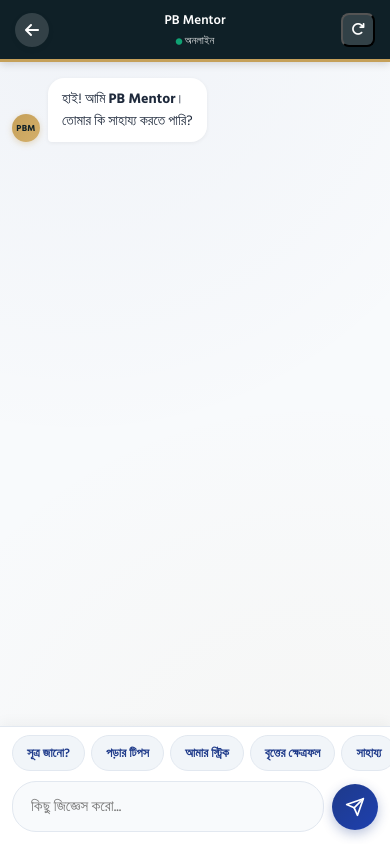
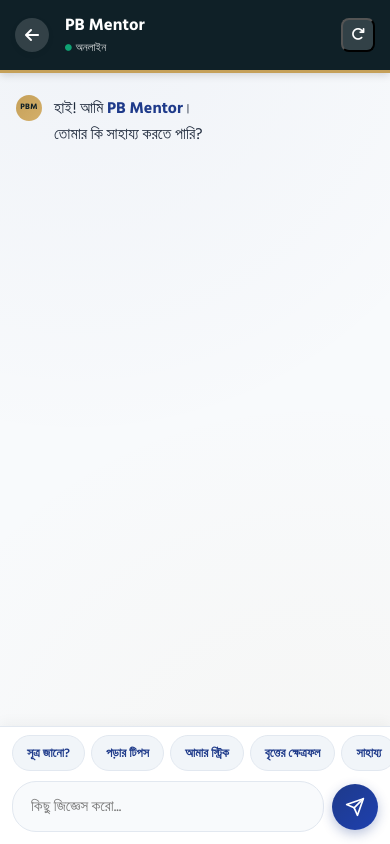
Before and after one commit to meeEL-Code/CholoPorteBoshi, a plain HTML site: page ai.html in a window 390 px wide. Drawn offline with Linux system fonts and the light colour scheme.

Commit message:
Redesigned AI chat with flat ChatGPT-style layout

```diff
--- a/css/style.css
+++ b/css/style.css
@@ -3672,3 +3672,122 @@ a:not(.btn-primary):not(.btn-secondary):not(.action-btn):not(.fab-btn) {
     .ai-input-wrap { padding: 8px 12px 12px 12px; }
     .ai-quick-actions { margin: 0 -12px; padding-left: 12px; padding-right: 12px; }
 }
+
+/* ============================================
+   AI CHAT — Flat ChatGPT-Style
+   ============================================ */
+
+/* Bot messages: no bubble, just text */
+.ai-msg-bot .ai-bubble {
+    background-color: transparent !important;
+    color: #1E293B;
+    box-shadow: none !important;
+    padding: 4px 0 !important;
+    border-radius: 0 !important;
+    font-size: 0.95rem;
+    line-height: 1.65;
+}
+
+.ai-msg-bot {
+    align-items: flex-start;
+    gap: 12px;
+    max-width: 100%;
+}
+
+/* Smaller, subtler avatar */
+.ai-avatar {
+    width: 28px !important;
+    height: 28px !important;
+    background: linear-gradient(135deg, #C5A059 0%, #D4AF6A 100%) !important;
+    color: #0F2027 !important;
+    font-size: 0.55rem !important;
+    font-weight: 800 !important;
+    margin-top: 4px;
+    box-shadow: none !important;
+}
+
+/* User messages: subtle background, no strong gradient */
+.ai-msg-user .ai-bubble {
+    background-color: #F1F5F9 !important;
+    color: #1E293B !important;
+    box-shadow: none !important;
+    border-radius: 18px !important;
+    padding: 10px 16px !important;
+    font-size: 0.92rem;
+    border: 1px solid #E2E8F0;
+}
+
+.ai-msg-user {
+    align-self: flex-end;
+    max-width: 80%;
+    flex-direction: row-reverse;
+}
+
+/* Add more breathing room between messages */
+.ai-messages {
+    gap: 22px !important;
+    padding: 24px 20px 140px 20px !important;
+}
+
+/* Welcome message slightly larger */
+.ai-msg-bot:first-child .ai-bubble {
+    font-size: 1rem;
+}
+
+/* Bold text inside bot messages — highlight color */
+.ai-msg-bot .ai-bubble b,
+.ai-msg-bot .ai-bubble strong {
+    color: #1E3A8A;
+    font-weight: 700;
+}
+
+/* ===== Typing indicator without bubble ===== */
+.ai-typing {
+    background-color: transparent !important;
+    padding: 4px 0 !important;
+    box-shadow: none !important;
+}
+
+/* Mobile adjustments */
+@media (max-width: 500px) {
+    .ai-messages { gap: 18px !important; padding: 18px 16px 130px 16px !important; }
+    .ai-msg-bot .ai-bubble { font-size: 0.92rem; }
+    .ai-msg-user .ai-bubble { font-size: 0.88rem; padding: 9px 14px !important; }
+    .ai-avatar { width: 26px !important; height: 26px !important; font-size: 0.5rem !important; }
+}
+
+/* Slimmer AI page header */
+.ai-page-body .notes-header {
+    padding: 12px 0 !important;
+    min-height: 56px;
+}
+
+.ai-page-body .notes-title-wrap {
+    text-align: left !important;
+    padding-left: 4px;
+}
+
+.ai-page-body .notes-title {
+    font-size: 1.05rem !important;
+    font-weight: 700;
+}
+
+.ai-page-body .notes-subtitle {
+    font-size: 0.7rem !important;
+    display: flex;
+    align-items: center;
+    gap: 4px;
+}
+
+/* Fix: User bubble — white text on blue */
+.ai-msg-user .ai-bubble {
+    background: linear-gradient(135deg, #1E3A8A 0%, #1E40AF 100%) !important;
+    background-color: #1E3A8A !important;
+    color: #FFFFFF !important;
+    font-weight: 500 !important;
+    box-shadow: 0 3px 10px rgba(30, 58, 138, 0.25) !important;
+    border: none !important;
+    padding: 10px 16px !important;
+    border-radius: 18px !important;
+    font-size: 0.92rem;
+}
```
